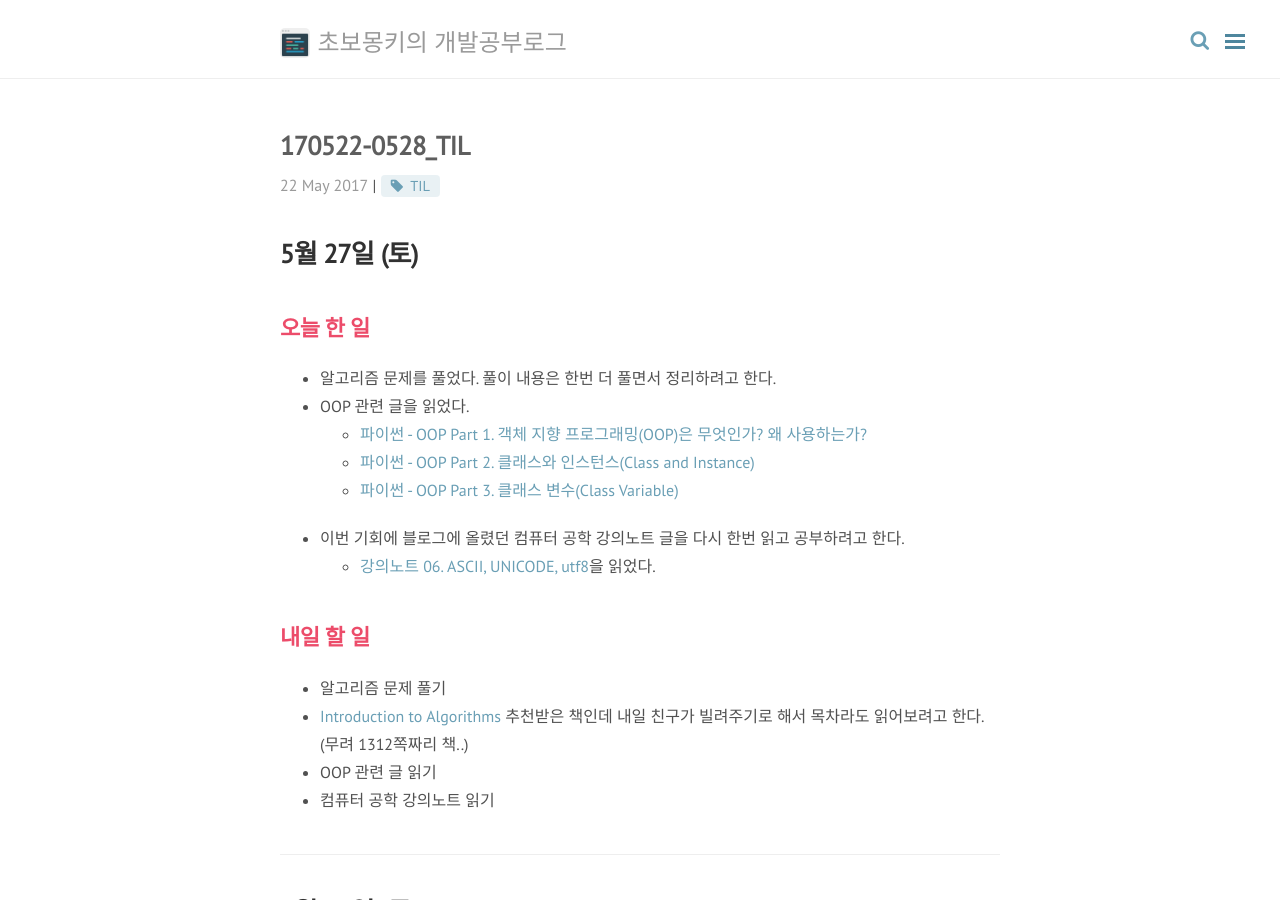
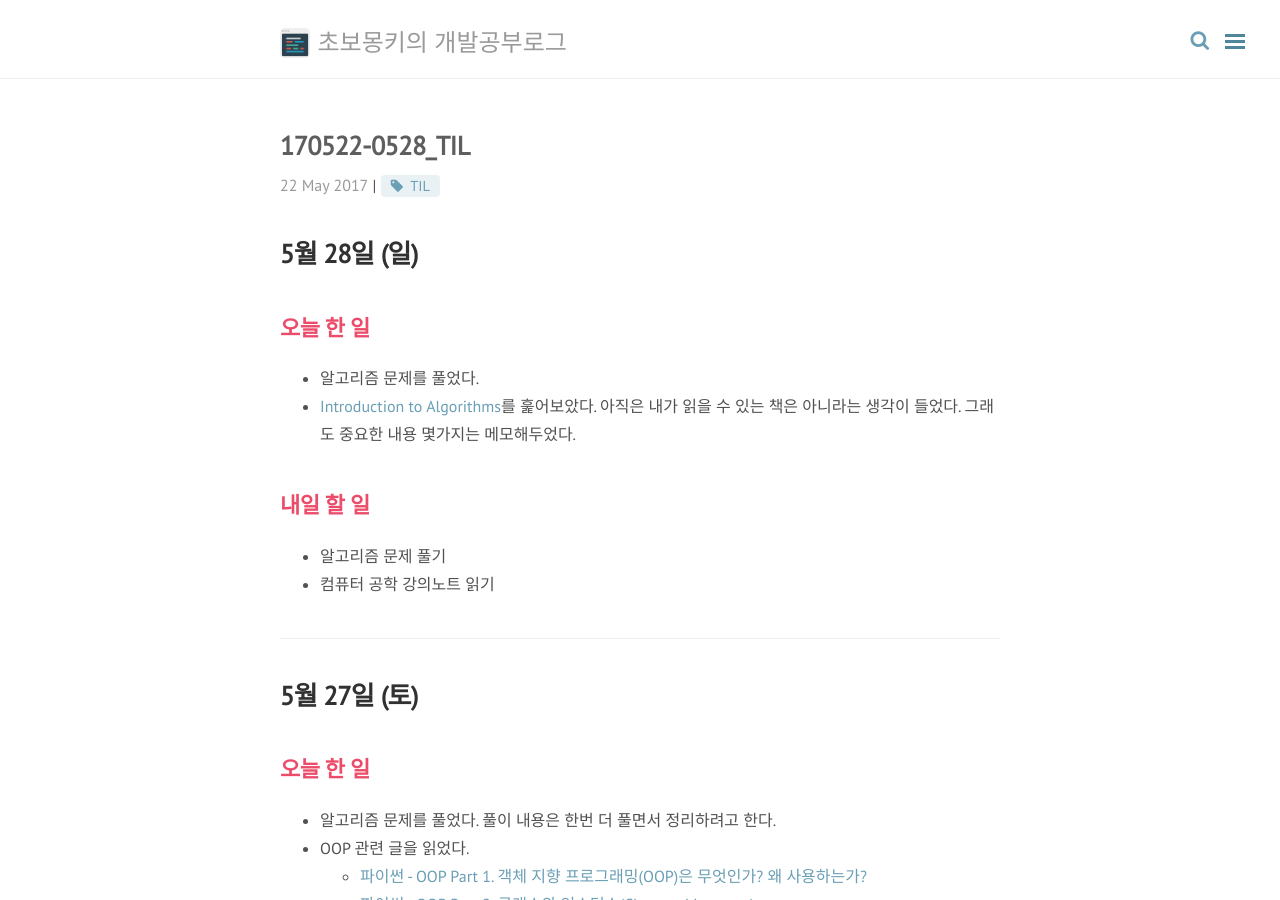
Before and after one commit to wayhome25/wayhome25.github.io, a Jekyll site: the page built from _posts/TIL(Today I Learned)/2017-05-22-05-28-TIL.md, in a window 1280 px wide and 900 px high. Built offline with Jekyll 4.4.1, drawn with Linux system fonts in a browser that asks for light colours; nearby versions of some CDN libraries; comment, search, counter and statistics services are not loaded.

Commit message:
add blog post

```diff
--- a/_config.yml
+++ b/_config.yml
@@ -29,7 +29,7 @@ author:
   contact:
     # linkedin:  https://www.linkedin.com/in/lizhihao
     github:    https://github.com/wayhome25
-    facebook:  https://www.facebook.com/LomoBadak
+    facebook:  https://www.facebook.com/wayhome25
     # twitter:   https://twitter.com/Li_Zhihao
     # weibo:     http://weibo.com/41173780
     email:    mailto:siwabada@gmail.com
--- a/_posts/TIL(Today I Learned)/2017-05-22-05-28-TIL.md
+++ b/_posts/TIL(Today I Learned)/2017-05-22-05-28-TIL.md
@@ -5,6 +5,17 @@ category: TIL (Today I Learned)
 permalink: /til/:year/:month/:day/:title/
 tags: [TIL]
 comments: true
+---
+
+# 5월 28일 (일)
+## 오늘 한 일
+- 알고리즘 문제를 풀었다.
+- [Introduction to Algorithms](http://www.hanbit.co.kr/store/books/look.php?p_code=B9722727468)를 훑어보았다. 아직은 내가 읽을 수 있는 책은 아니라는 생각이 들었다. 그래도 중요한 내용 몇가지는 메모해두었다.
+
+## 내일 할 일
+- 알고리즘 문제 풀기
+- 컴퓨터 공학 강의노트 읽기
+
 ---
 # 5월 27일 (토)
 ## 오늘 한 일
```
